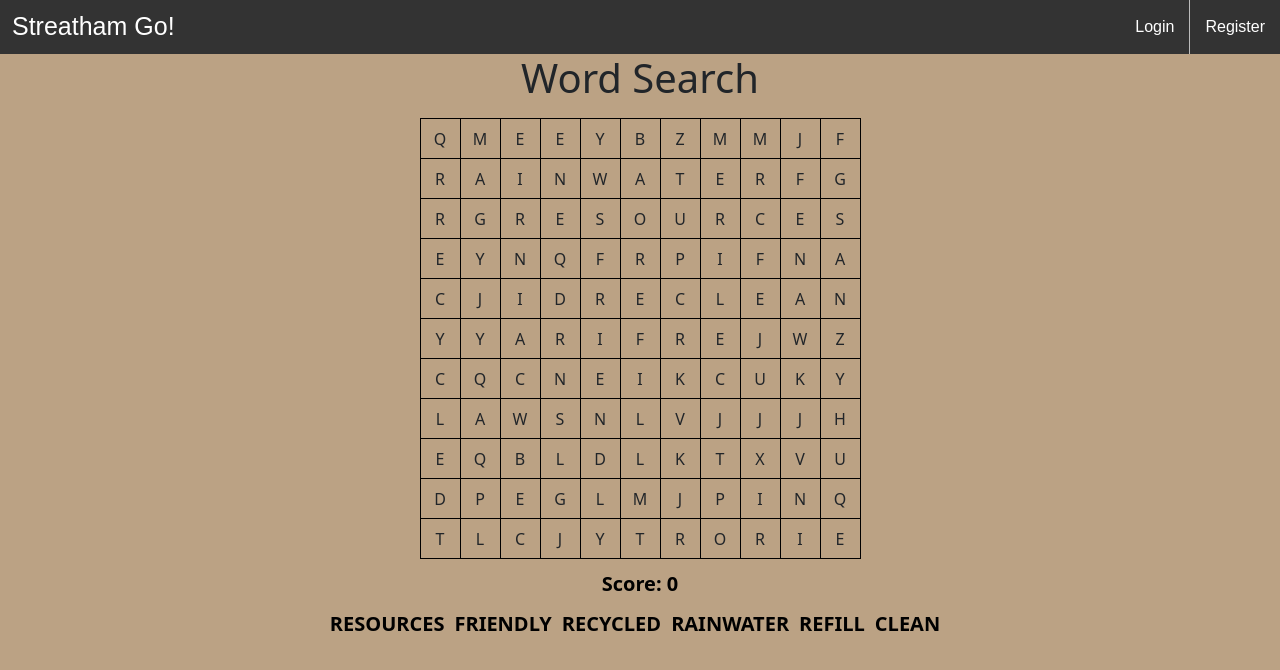
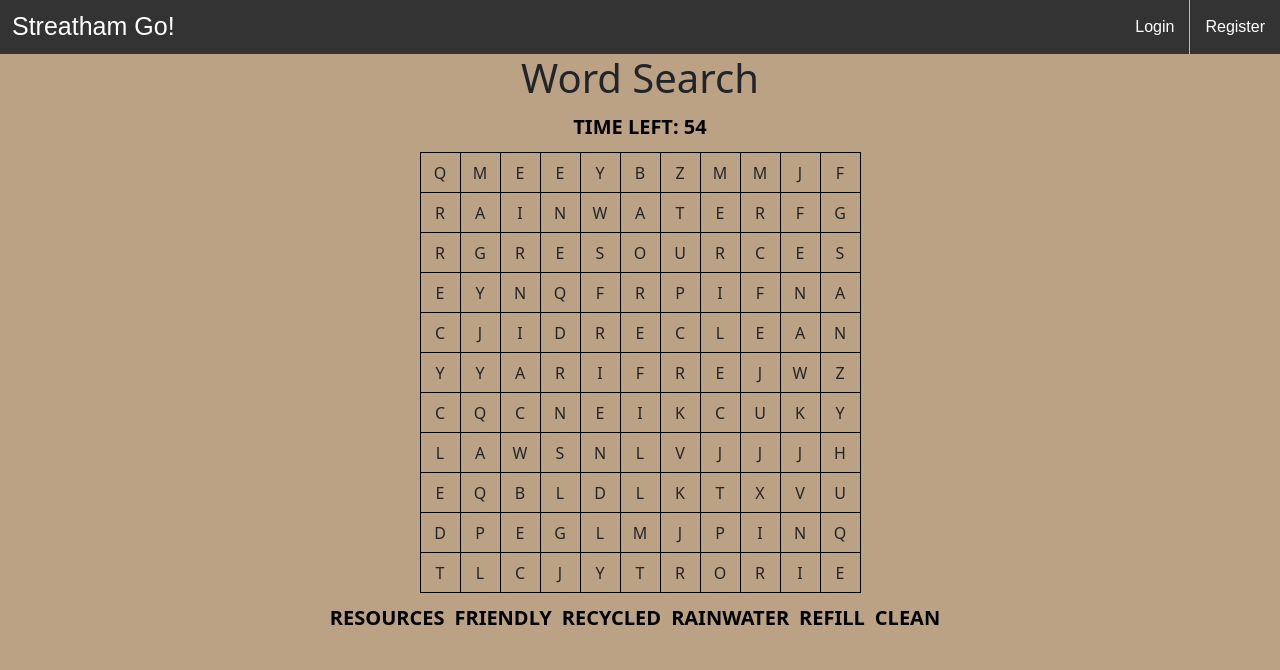
Before and after one commit to jamespilcher/campus-sustainability-game, a Django app: page /wordsearch/ in a window 1280 px wide. Shown: the top 670 px of the page. Run offline with Django 4.2, Linux system fonts and the light colour scheme; some libraries are stand-ins or nearby versions.

Commit message:
Added timer

```diff
--- a/streatham_go/app/static/app/wordsearch.css
+++ b/streatham_go/app/static/app/wordsearch.css
@@ -16,7 +16,6 @@ h1 {
     font-family: "IM Fell English";
     text-align: center;
 }
-
 #cellContainer{
     display: grid;
     grid-template-columns: repeat(3, auto);
--- a/streatham_go/app/static/app/wordsearch.js
+++ b/streatham_go/app/static/app/wordsearch.js
@@ -10,6 +10,7 @@ const table = createTable(numRows, numCols);
 // Function to create the wordsearch grid table
 function createTable(rows, cols) {
   const table = document.createElement('table');
+  table.setAttribute('id', 'wordsearchgrid');
   for (let i = 0; i < rows; i++) {
     const row = document.createElement('tr');
     for (let j = 0; j < cols; j++) {
@@ -20,6 +21,7 @@ function createTable(rows, cols) {
   }
   return table;
 }
+
 
 // Function to fill the empty cells with random letters, checks each cell first to see if they are empty
 function fillEmptyCells(table) {
@@ -109,7 +111,7 @@ let clickedCells = [];
 function addClickListeners(words) {
   let wordsFound = 0;
   var score = 0;
-  scoreDisplayBox(score);
+  //scoreDisplayBox(score);
   displayWordList(words);
   console.log("WORD LIST: " + words);
   //console.log('Score: ' + score);
@@ -160,7 +162,7 @@ function addClickListeners(words) {
               console.log('WORD FOUND: ' + word.word);
               score++;
               console.log('Score: ' + score); // Displays word to console once it has been found (testing purposes)
-              scoreDisplayBox(score);
+              //scoreDisplayBox(score);
               checkWin(score);
               // loop that goes through words and removes word.word from it
               for (let i = 0; i < words.length; i++) {
@@ -202,12 +204,14 @@ function displayWordList(words) {
   }
 
   const wordList = document.createElement('div');
+
   wordList.style.margin = '0 auto';
   wordList.style.marginTop = '10px';
   wordList.style.width = 'fit-content';
 
   for (let i = 0; i < words.length; i++) {
     const word = document.createElement('div');
+    word.setAttribute = ('id', 'wordsToFind');
     word.textContent = words[i];
     word.style.display = 'inline-block';
     word.style.marginRight = '10px';
@@ -218,6 +222,7 @@ function displayWordList(words) {
   }
   document.body.appendChild(wordList);
   previousWordList = wordList;
+  wordList.setAttribute = ('id', 'visualWordList');
   return wordList;
 }
 
@@ -257,7 +262,7 @@ const wordbank = [
   "water",
   "renew",
   "energy",
-  "low-waste",
+  "waste",
   "biodiesel",
   "reclaimed",
   "rainwater",
@@ -289,7 +294,7 @@ const wordbank = [
   "waste",
   "environment",
   "friendly",
-  "conservation",
+  "conserve",
   "renewable",
   "resources",
   "clean",
@@ -366,34 +371,55 @@ function scoreDisplayBox(score) {
   document.body.appendChild(scoreDisplay);
 }
 
+function displayTimer(){
+  var timeLeft = 60;
+  document.getElementById("timer").innerHTML = ("TIME LEFT: " + timeLeft);
+  document.getElementById("timer").style.margin = '0 auto';
+  document.getElementById("timer").style.marginTop = '10px';
+  document.getElementById("timer").style.width = 'fit-content';
+  document.getElementById("timer").style.fontSize = '20px';
+  document.getElementById("timer").style.fontWeight = 'bold';
+  document.getElementById("timer").style.color = 'black';
+  var timer = setInterval(function() {
+    timeLeft--;
+    document.getElementById("timer").innerHTML = ("TIME LEFT: " + timeLeft);
+    // Timer styling
+    if (timeLeft == 0) {
+      clearInterval(timer);
+      win = false;
+      console.log('Run out of time');
+      document.getElementById("wordsearchgrid").style.display = "none";
+      document.getElementById("timer").style.display = "none";
+      // document.getElementById('visualWordList').style.display = "none";
+      // document.getElementById("wordsToFind").style.display = "none";
 
-// Timer prototype
-// let timeLeft = 60;
-// const timer = document.createElement('div');
-// timer.style.margin = '0 auto';
-// timer.style.marginTop = '25px';
-// timer.style.width = 'fit-content';
-// timer.style.fontSize = '20px';
-// timer.style.fontWeight = 'bold';
-// timer.style.color = 'black';
-// document.body.appendChild(timer);
-// const timerInterval = setInterval(() => {
-//   if (timeLeft > 0) {
-//     timer.textContent = `Time left: ${timeLeft}`;
-//     timeLeft--;
-//   } else {
-//     timer.textContent = 'Time is up!';
-//     clearInterval(timerInterval);
-//   }
-// }, 1000);
+    }
+  }, 1000);
+}
 
+displayTimer();
+
+  // if (scoreDisplay) {
+  //   document.body.removeChild(scoreDisplay);
+  // }
+
+  // const scoreToDisplay = score;
+  // scoreDisplay = document.createElement('div');
+  // scoreDisplay.textContent = ('Score: ' + scoreToDisplay);
+  // scoreDisplay.style.margin = '0 auto';
+  // scoreDisplay.style.marginTop = '10px';
+  // scoreDisplay.style.width = 'fit-content';
+  // scoreDisplay.style.fontSize = '20px';
+  // scoreDisplay.style.fontWeight = 'bold';
+  // scoreDisplay.style.color = 'black';
+  // document.body.appendChild(scoreDisplay);
+// }
 
 function runGame(table, words, wordCoords) {
     fillEmptyCells(table);
     insertWords(words, table);
     console.log(wordCoords);
     //selectWord(table, words);
-    //displayWordList(words);
     document.body.appendChild(table);
     addClickListeners(words);
 }
```
